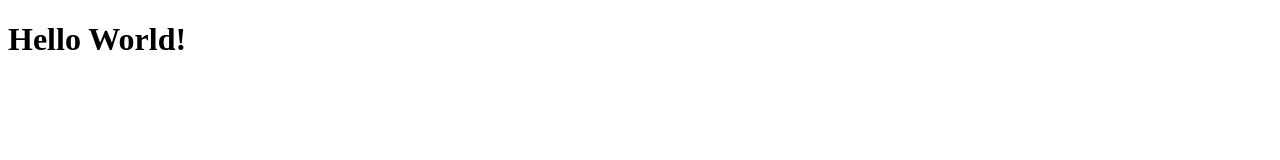
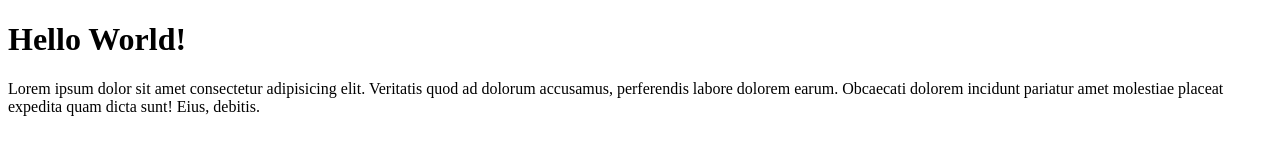
Before and after one commit to irlanmy/irlan-git-test, a plain HTML site: page index.html in a window 1280 px wide. Drawn offline with Linux system fonts and the light colour scheme.

Commit message:
menambahkan paragraf

```diff
--- a/index.html
+++ b/index.html
@@ -7,5 +7,6 @@
 </head>
 <body>
 	<h1>Hello World!</h1>
+	<p>Lorem ipsum dolor sit amet consectetur adipisicing elit. Veritatis quod ad dolorum accusamus, perferendis labore dolorem earum. Obcaecati dolorem incidunt pariatur amet molestiae placeat expedita quam dicta sunt! Eius, debitis.</p>
 </body>
 </html>
```
